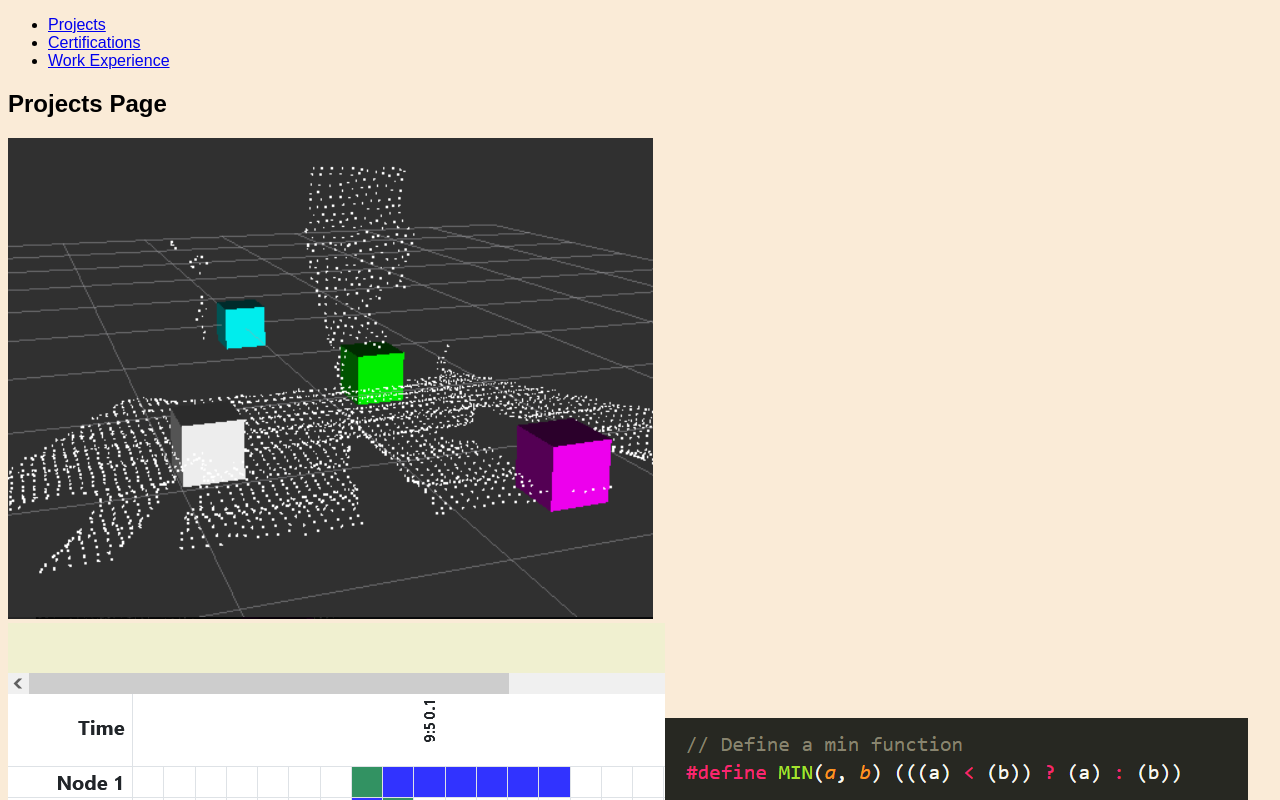
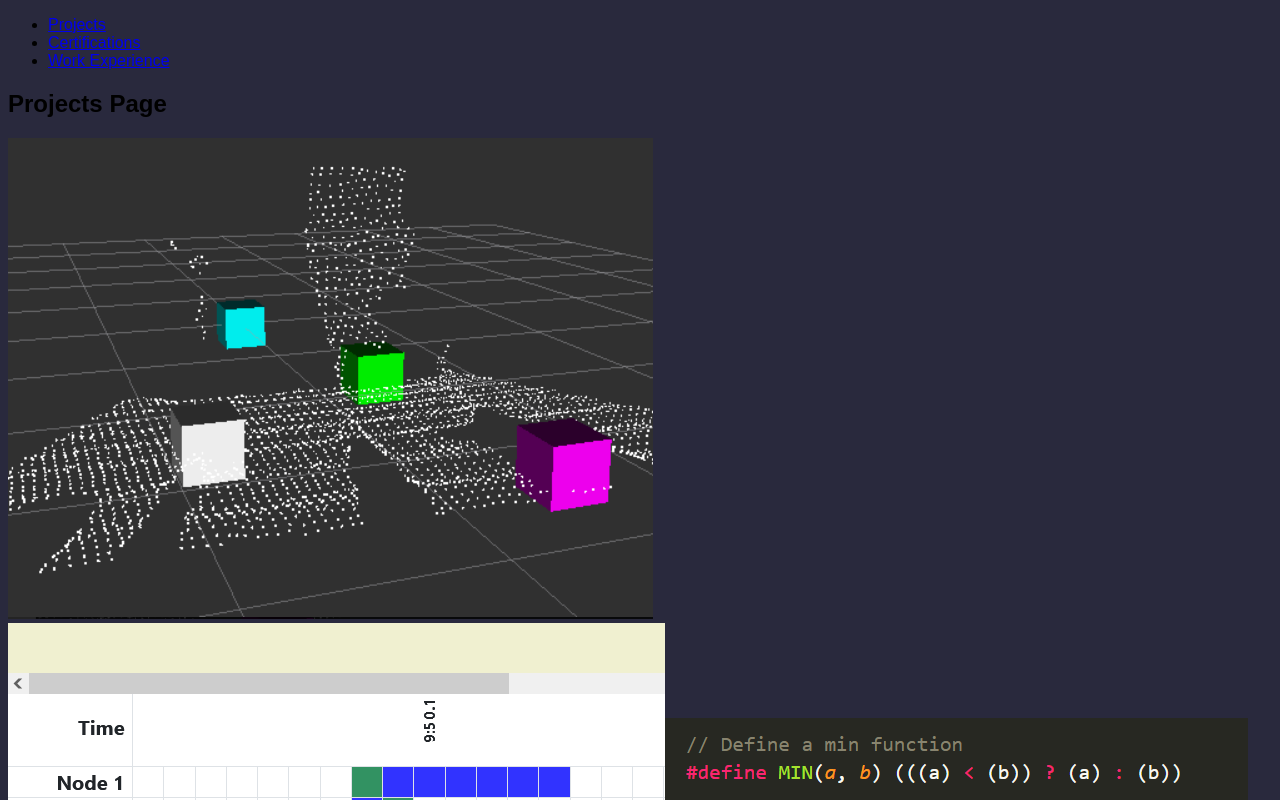
Before and after one commit to TegSingh/Tegveer-interactive-resume, a React (Create React App) app: page /projects in a window 1280 px wide. Shown: the top 800 px of the page. Built offline with nearby package versions, Linux system fonts and the light colour scheme.

Commit message:
Added important components

```diff
--- a/src/Data/projects.js
+++ b/src/Data/projects.js
@@ -78,8 +78,7 @@ const projects = [
         ],
         "source": "NA",
         "image": merng
-    },
-
+    }
 ]
 
 export default projects;
--- a/src/index.css
+++ b/src/index.css
@@ -1,4 +1,4 @@
 body {
-    background-color: antiquewhite;
+    background-color: #29293d;
     font-family: Arial, Helvetica, sans-serif
 }
```
Also changed, not shown: src/Components/CertificateList.js (added), src/Components/CertificatedCard.js (added), src/Components/ProjectCard.js (added), src/Components/ProjectList.js (added), src/Components/Sidebar.js (added), src/Components/Workex.js (added), src/Components/WorkexList.js (added), 1 other file (tests, documents, lock files or other folders).
